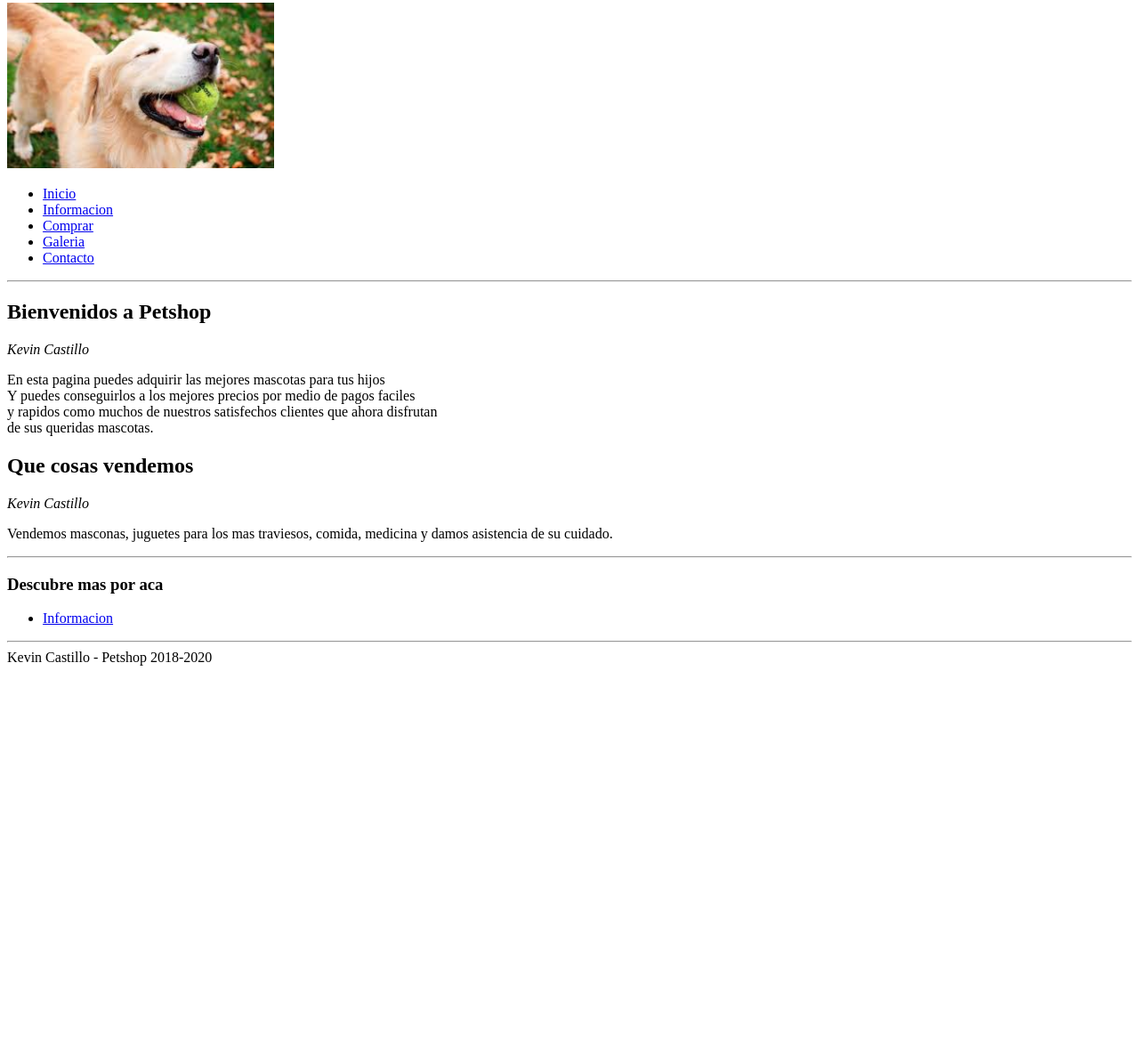
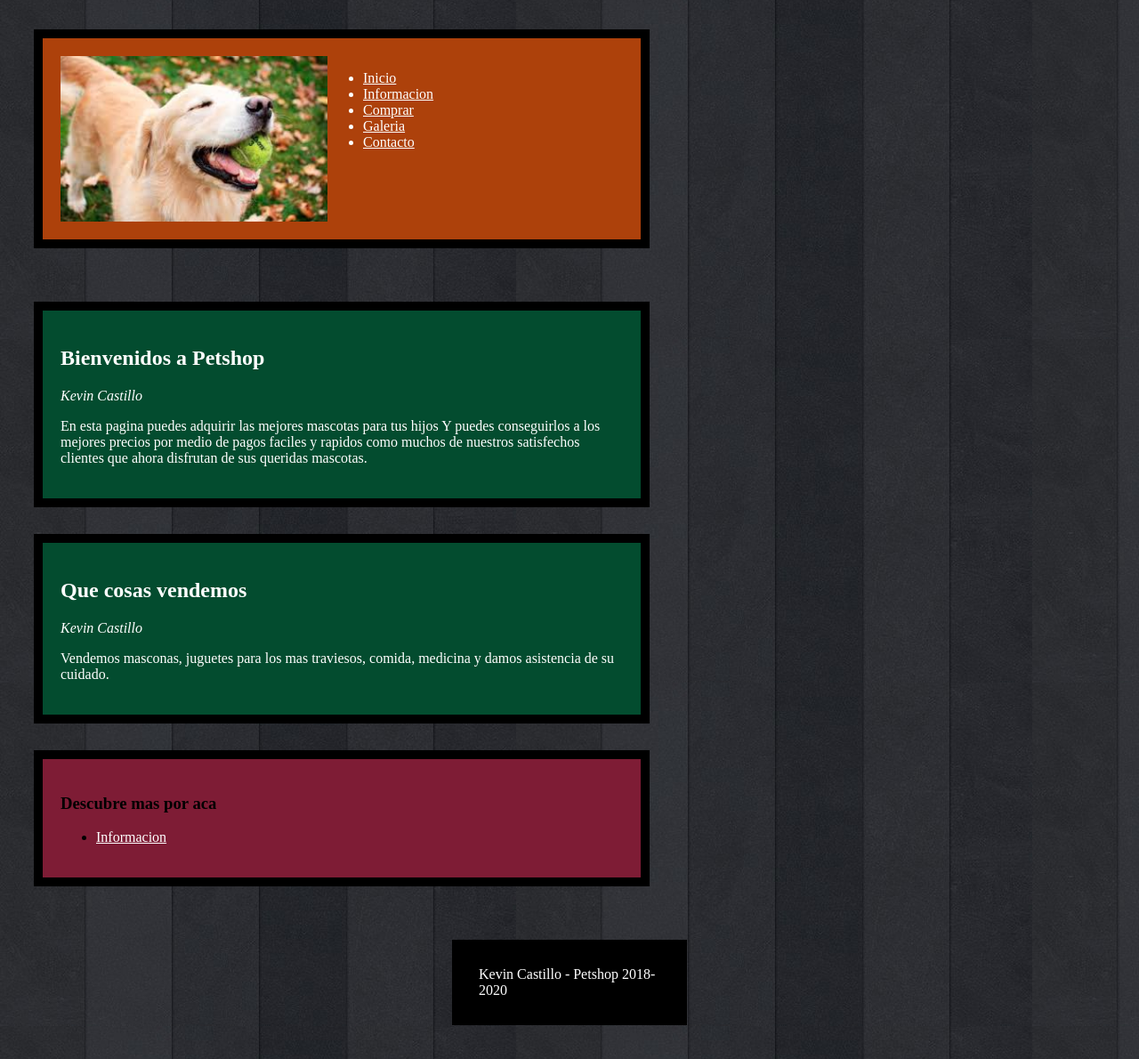
Before and after one commit to Cebrin/Pagina-Web, a plain HTML site: page Proyecto.html in a window 1280 px wide. Shown: the part 5-1195 px from the top of the page at 89% size. Before the commit the page ends 800 px from the top, so only its background shows below. Drawn offline with Linux system fonts and the light colour scheme.

Commit message:
CSS class

```diff
--- /dev/null
+++ b/CSS/Estilo.CSS
@@ -0,0 +1,31 @@
+body{
+  background: #4F1D03;
+}
+p,link{
+  color: red;
+}
+h1{
+  color: Blue;
+  font-size: 72px
+}
+a{
+  color: green
+}
+cite{
+  color: orange;
+}
+.Verde{
+  color: purple;
+}
+.Enviar{
+  color: white;
+  background:green;
+  width:150px;
+
+}
+div p
+{
+  color: white;
+  width: 30%;
+  background: #000
+}
--- /dev/null
+++ b/CSS/Prueba1.css
@@ -0,0 +1,41 @@
+body{
+  background:url(../Imagenes/textura1.jpg);
+  background-attachment:fixed;
+}
+img{
+}
+.articulo1, .articulo2{
+  color:white;
+  background: #034C2F;
+  margin: 30px;
+  padding: 20px;
+  border:10px solid black;
+  width: 50%;
+}
+.footer{
+  color:white;
+  background: #000;
+  margin: 30px 500px;
+  padding: 20px;
+  border:10px solid black;
+  display: inline-flex;
+}
+.aside{
+  background: #7E1C35;
+  margin: 30px;
+  padding: 20px;
+  border:10px solid black;
+  width: 50%;
+}
+a{
+  color: white;
+}
+.menu{
+  width: 50%;
+  color:white;
+  background: #AD410B;
+  margin: 30px;
+  padding: 20px;
+  border:10px solid black;
+  display:inline-flex;
+}
--- a/Proyecto.html
+++ b/Proyecto.html
@@ -3,16 +3,16 @@
   <head>
     <meta charset="utf-8">
     <title>Petshop</title>
+    <link rel="stylesheet" type="text/css" href="CSS/Prueba1.CSS">
   </head>
   <meta name="description" content="Pagina de venta de mascotas de todo tipo y envio a cualquier parte del mundo a un precio super
   economico y de facil acceso buena atencion al cliente y con seguridad de pago via paypal">
   <meta name="keywords" content="animales, mascotas, perros, gatos, barato, envio facil">
-  <link rel="stylesheet" href="/css/master.css">
+
   <body>
     <header>
-      <div class="">
+      <div class="menu">
         <img src="Imagenes\logo.jpg" width="300" alt="logo">
-      </div>
       <nav>
         <ul>
           <li><a href="#">Inicio</a></li>
@@ -22,24 +22,30 @@
           <li><a href="#">Contacto</a></li>
         </ul>
       </nav>
+    </div>
     </header>
-    <hr>
+    <div class="articulo1">
+      <h2>Bienvenidos a Petshop</h2>
+      <cite>Kevin Castillo</cite>
+      <p>En esta pagina puedes adquirir las mejores mascotas para tus hijos
+        Y puedes conseguirlos a los mejores precios por medio de pagos faciles
+        y rapidos como muchos de nuestros satisfechos clientes que ahora disfrutan
+        de sus queridas mascotas.
+      </p>
+
+    </div>
+    <div class="articulo2">
       <section class="wrapper">
         <section class="main">
           <article class="">
-            <h2>Bienvenidos a Petshop</h2>
-            <cite>Kevin Castillo</cite>
-            <p>En esta pagina puedes adquirir las mejores mascotas para tus hijos <br>
-               Y puedes conseguirlos a los mejores precios por medio de pagos faciles <br>
-               y rapidos como muchos de nuestros satisfechos clientes que ahora disfrutan <br>
-               de sus queridas mascotas.
-            </p>
             <h2>Que cosas vendemos</h2>
             <cite>Kevin Castillo</cite>
             <p>Vendemos masconas, juguetes para los mas traviesos, comida, medicina y damos asistencia de su cuidado.</p>
           </article>
         </section>
-        <hr>
+    </div>
+
+        <div class="aside">
           <aside>
             <h3>Descubre mas por aca</h3>
             <ul>
@@ -48,8 +54,11 @@
               </li>
             </ul>
           </aside>
-        <hr>
+    </div>
       </section>
+      <div class="footer">
+
         <footer>Kevin Castillo - Petshop 2018-2020</footer>
+      </div>
   </body>
 </html>
```
Also changed, not shown: Index.html (+11 -8 lines), CSS.txt (added), CSS/Cajas.css (added), Cajas.html (added), Imagenes/fondo.jpg (added), Imagenes/fondo2.gif (added), Imagenes/fondo3.jpg (added), Imagenes/textura1.jpg (added). Lines whose indentation alone changed are shown as unchanged.
